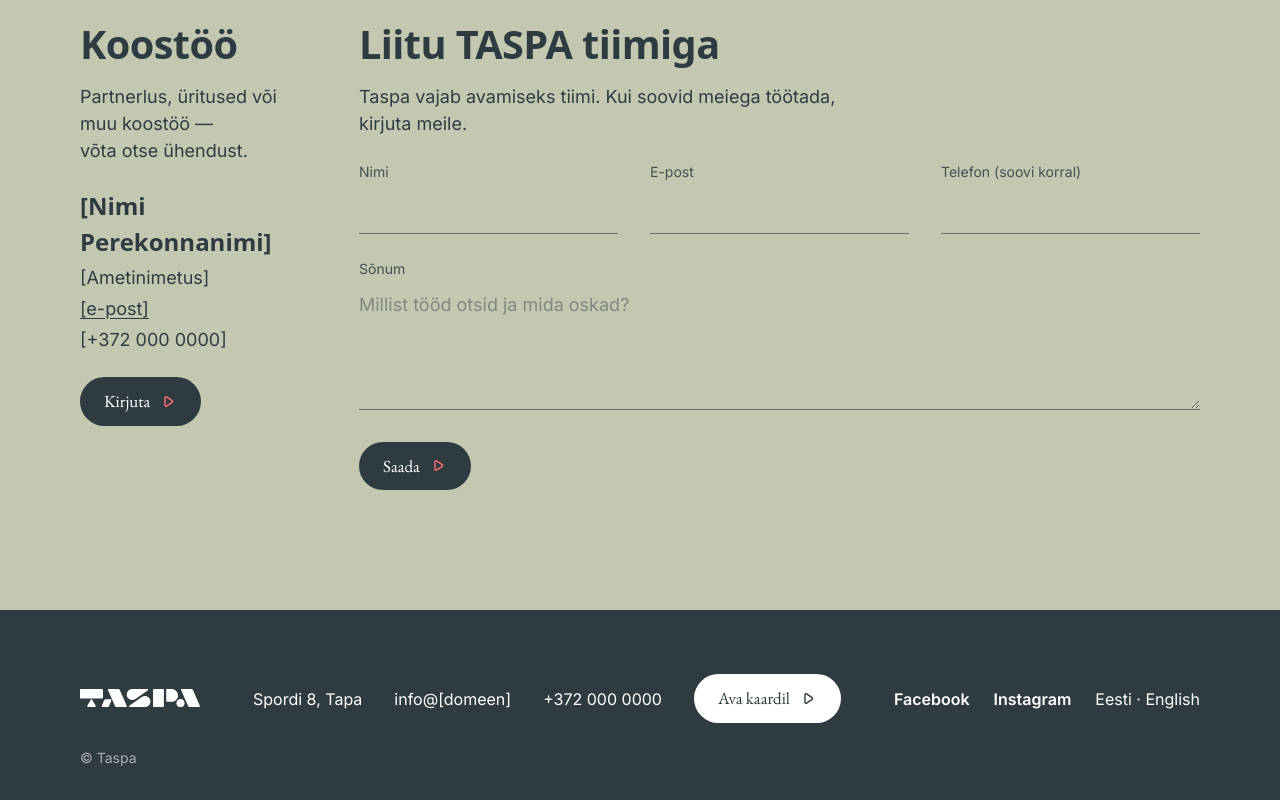
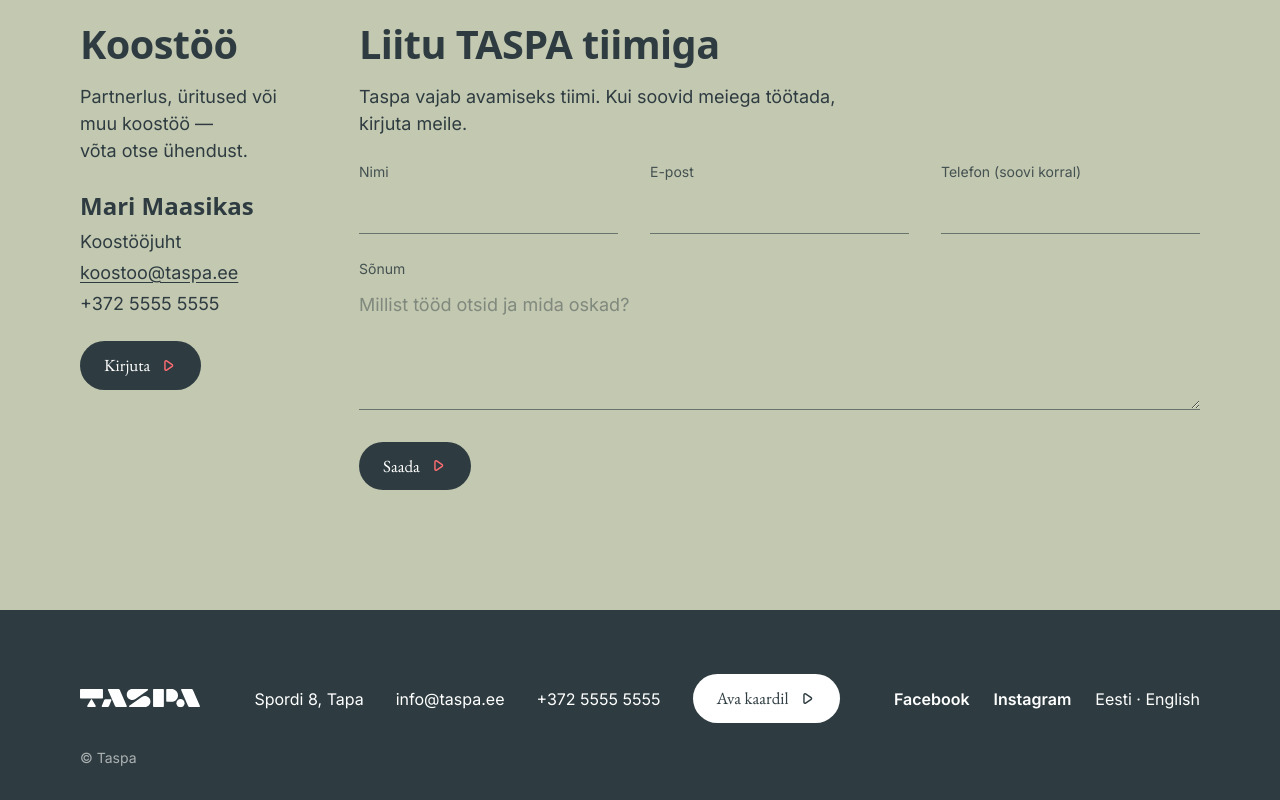
Before and after one commit to refleksou-ctrl/taspa-teaser, a plain HTML site: page index.html in a window 1280 px wide. Shown: the part 2783-3583 px from the top of the page. Drawn offline with nearby package versions, Linux system fonts and the light colour scheme; a web font is replaced by a local one.

Commit message:
Finished-looking stand-in contacts; teaser form shows the thank-you without sending
Co-Authored-By: Claude Opus 5.5 <noreply@anthropic.com>

```diff
--- a/index.html
+++ b/index.html
@@ -145,19 +145,19 @@
         <h2>Koostöö</h2>
         <p>Partnerlus, üritused või muu koostöö&nbsp;—<br>võta otse ühendust.</p>
         <ul class="contact__person">
-          <li><b>[Nimi Perekonnanimi]</b></li>
-          <li>[Ametinimetus]</li>
-          <li><a href="mailto:info@example.com">[e-post]</a></li>
-          <li>[+372 000 0000]</li>
+          <li><b>Mari Maasikas</b></li>
+          <li>Koostööjuht</li>
+          <li><a href="mailto:koostoo@taspa.ee">koostoo@taspa.ee</a></li>
+          <li>+372 5555 5555</li>
         </ul>
-        <a class="btn btn--dark" href="mailto:info@example.com?subject=Koost%C3%B6%C3%B6%20Taspaga">Kirjuta <svg class="arrow"><use href="#arrow"/></svg></a>
+        <a class="btn btn--dark" href="mailto:koostoo@taspa.ee?subject=Koost%C3%B6%C3%B6%20Taspaga">Kirjuta <svg class="arrow"><use href="#arrow"/></svg></a>
       </div>
       <div class="contact__col" id="tiim">
         <h2>Liitu TASPA tiimiga</h2>
         <p>Taspa vajab avamiseks tiimi. Kui soovid meiega töötada, kirjuta meile.</p>
         <p class="form-msg" id="saadetud" role="status">Aitäh! Sõnum on saadetud, võtame sinuga ühendust.</p>
         <p class="form-msg form-msg--err" id="viga" role="alert">Sõnumit ei õnnestunud saata. Proovi uuesti või kirjuta meile e-postiga.</p>
-        <form class="form" action="send.php" method="post">
+        <form class="form" action="send.php" method="post" onsubmit="event.preventDefault(); this.reset(); location.hash = 'saadetud'">
           <label>Nimi<input name="name" required maxlength="100" autocomplete="name"></label>
           <label>E-post<input name="email" type="email" required maxlength="150" autocomplete="email"></label>
           <label>Telefon (soovi korral)<input name="phone" type="tel" maxlength="40" autocomplete="tel"></label>
@@ -175,8 +175,8 @@
     <svg class="footer__logo" aria-label="Taspa"><use href="#logo"/></svg>
     <ul class="footer__info">
       <li>Spordi 8, Tapa</li>
-      <li><a href="mailto:info@example.com">info@[domeen]</a></li>
-      <li>+372 000 0000</li>
+      <li><a href="mailto:info@taspa.ee">info@taspa.ee</a></li>
+      <li>+372 5555 5555</li>
       <li><a class="btn" href="https://www.google.com/maps/search/?api=1&query=Spordi+8+Tapa" target="_blank" rel="noopener">Ava kaardil <svg class="arrow"><use href="#arrow"/></svg></a></li>
     </ul>
     <ul class="footer__links">
```
